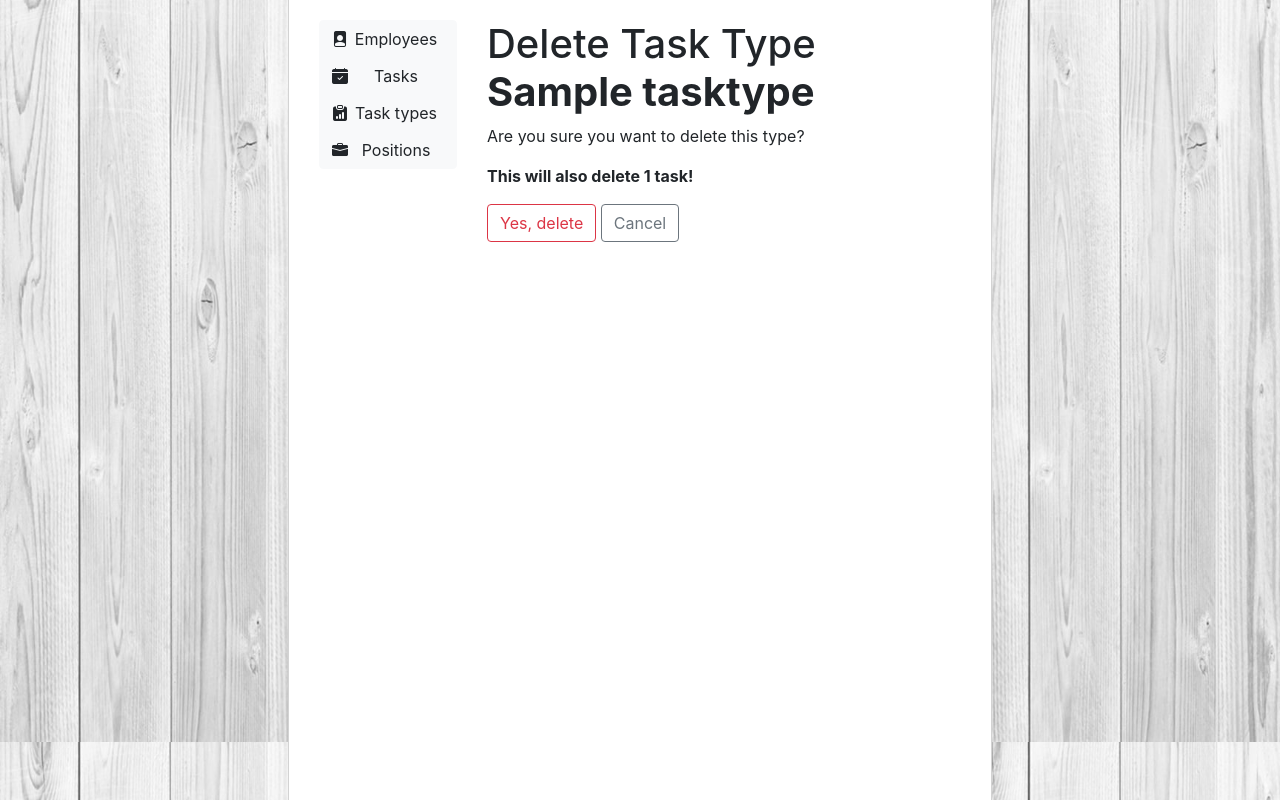
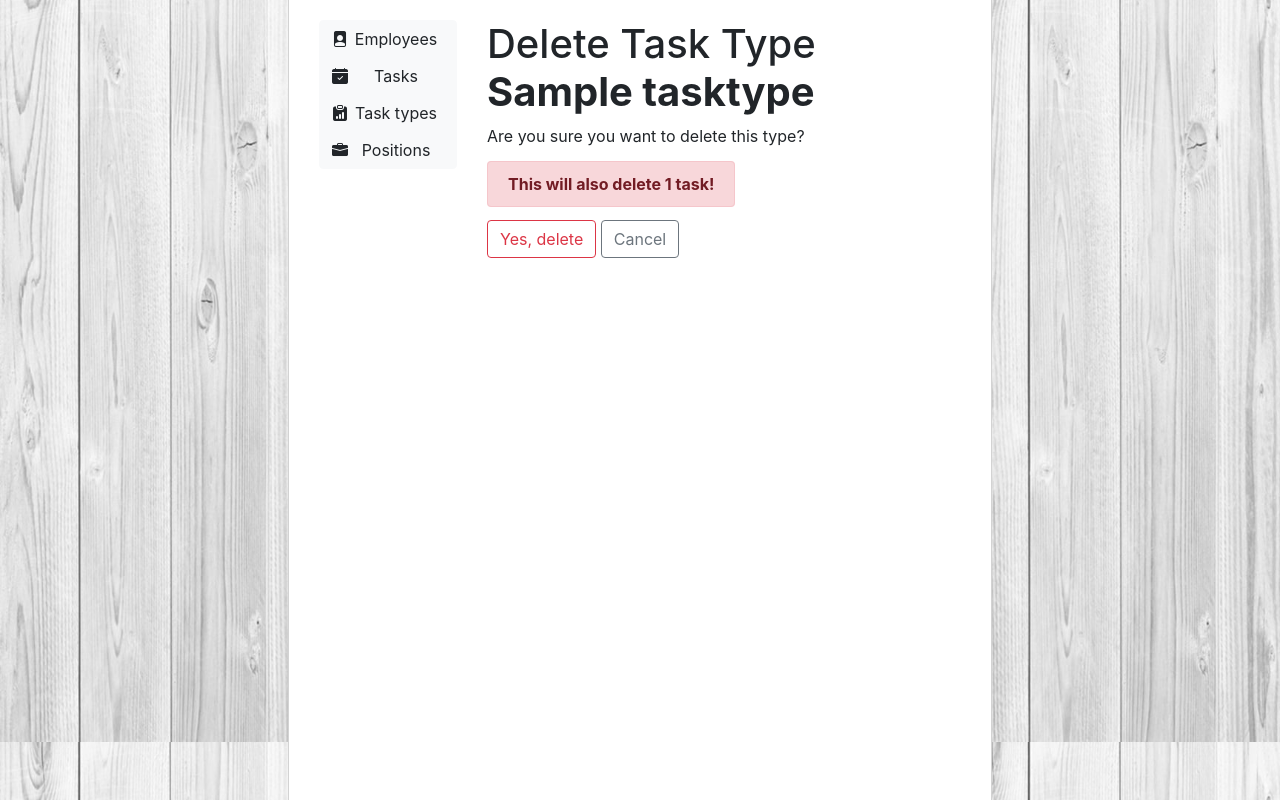
Before and after one commit to mltdll/coordinate, a Django app: page /task-types/1/delete/ in a window 1280 px wide. Shown: the part 58-858 px from the top of the page. Run offline with Django 4.2, Linux system fonts and the light colour scheme; a user stored in the database is signed in; tables that the repository leaves empty hold one stand-in row (values such as "Sample post"); some libraries are stand-ins or nearby versions.

Commit message:
Improve formatting in confirm delete pages

```diff
--- a/templates/task_manager/position_confirm_delete.html
+++ b/templates/task_manager/position_confirm_delete.html
@@ -16,7 +16,10 @@
     </form>
 
   {% else %}
-    <p class="alert-warning">Position can't be deleted as long as it has at least one user.</p>
+    <p class="mt-4 mb-4">
+      <span class="alert alert-warning">Position can't be deleted as long as it has at least one employee.
+      </span>
+    </p>
     <a href="{% url 'task_manager:index' %}" class="btn btn-outline-secondary">Go back</a>
 
   {% endif %}
--- a/templates/task_manager/task_type_confirm_delete.html
+++ b/templates/task_manager/task_type_confirm_delete.html
@@ -8,7 +8,9 @@
   <p>Are you sure you want to delete this type?</p>
 
   {% if object.tasks.all %}
-    <p><strong>This will also delete {{ object.tasks.all.count }} task{{ object.tasks.all.count|pluralize }}!</strong>
+    <p class="mt-4 mb-4">
+      <span class="alert alert-danger"><strong>This will also delete {{ object.tasks.all.count }} task{{ object.tasks.all.count|pluralize }}!</strong>
+      </span>
     </p>
   {% endif %}
 
```
